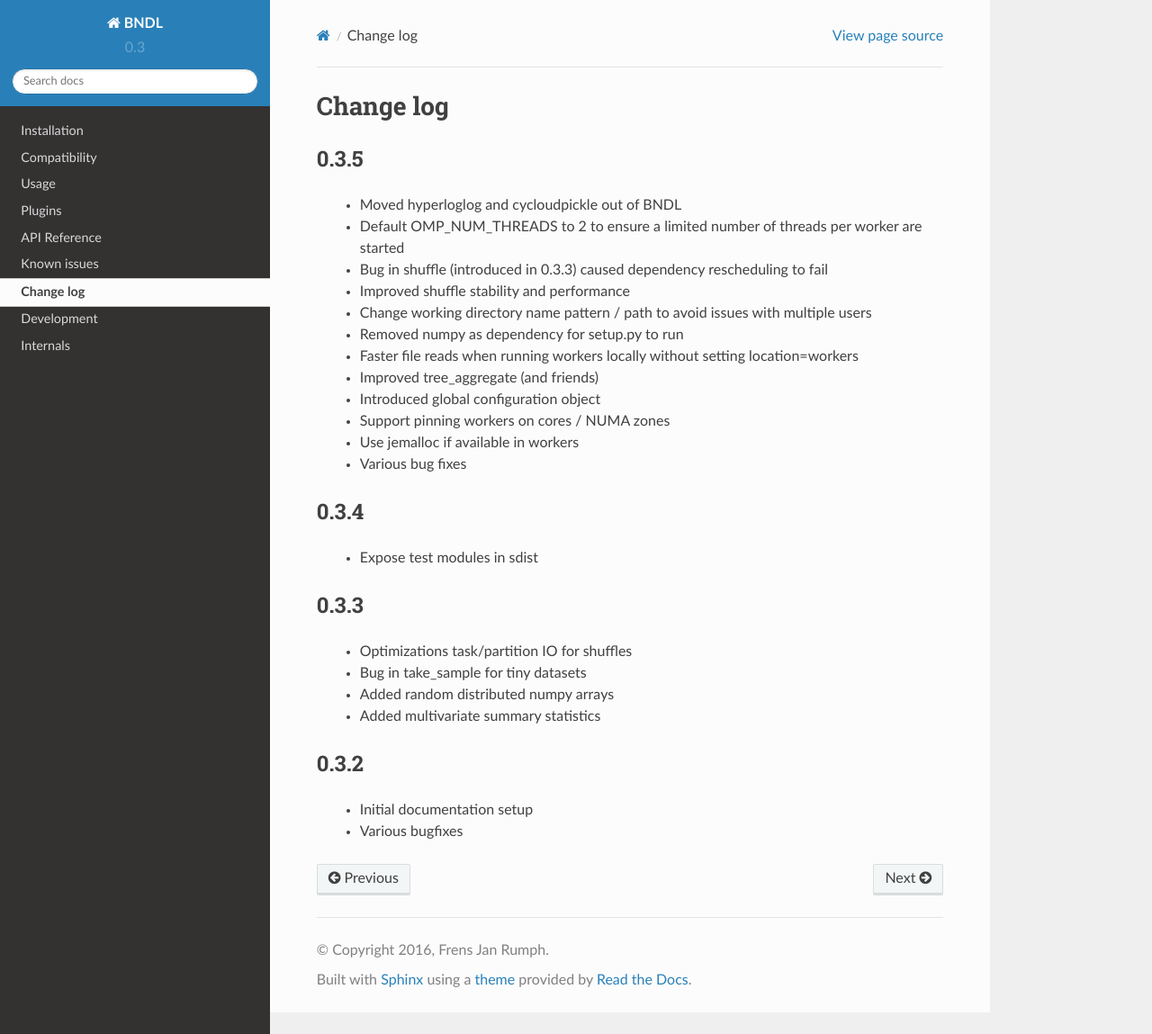
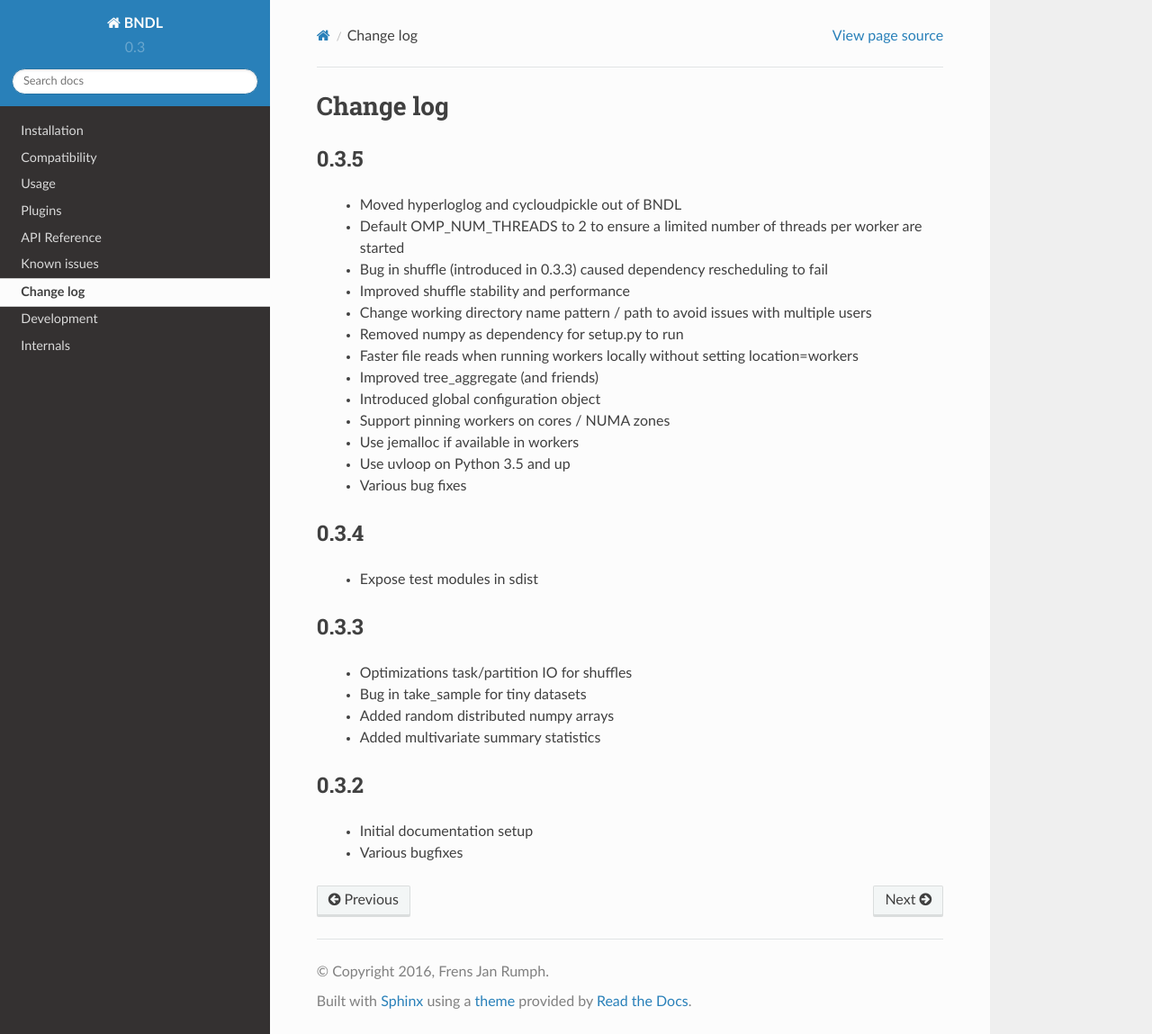
Before and after one commit to bndl/bndl, a Sphinx documentation site: the page built from docs/changelog.rst, in a window 1280 px wide and 1149 px high. Shown: the whole window at 90% size. Built offline with Sphinx 7.4.7 and the Read the Docs theme 2.0.0, drawn with Linux system fonts in a browser that asks for light colours; pages that are not in the unit, such as notebooks, are missing from menus.

Commit message:
changelog update

```diff
--- a/docs/changelog.rst
+++ b/docs/changelog.rst
@@ -14,6 +14,7 @@ Change log
  * Introduced global configuration object
  * Support pinning workers on cores / NUMA zones
  * Use jemalloc if available in workers
+ * Use uvloop on Python 3.5 and up
  * Various bug fixes
 
 0.3.4
```
